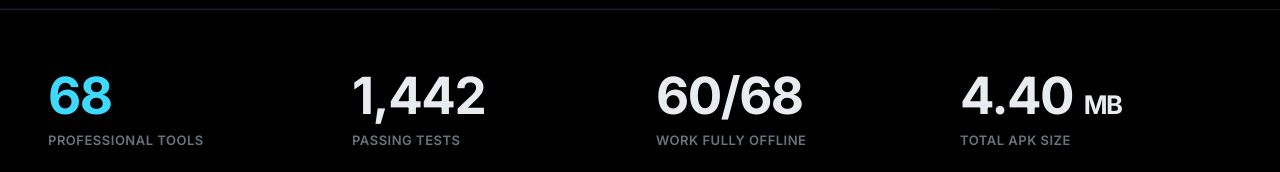
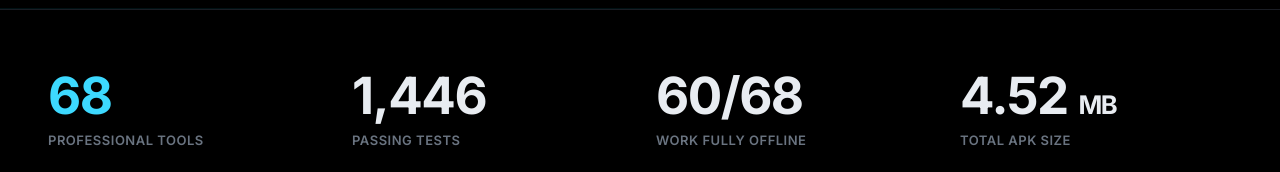
Before and after one commit to VajraXcore/VajraXcore.github.io, a plain HTML site: page index.html in a window 1280 px wide. Shown: the part 714-886 px from the top of the page. Drawn offline with Linux system fonts and the light colour scheme.

Commit message:
Update hero stats bar to v2.0.1: 1,446 passing tests, 4.52 MB APK
The stats band still showed the v2.0.0 numbers (1,442 tests, 4.40 MB).
v2.0.1 added 4 Route Summarizer regression tests (/8, /24, /30, /32),
bringing the total to 1,446; APK size corrected to match the changelog
card's already-fixed 4.52 MB figure.

```diff
--- a/index.html
+++ b/index.html
@@ -411,7 +411,7 @@
     <div class="stat-label">Professional tools</div>
   </div>
   <div>
-    <div class="stat-number">1,442</div>
+    <div class="stat-number">1,446</div>
     <div class="stat-label">Passing tests</div>
   </div>
   <div>
@@ -419,7 +419,7 @@
     <div class="stat-label">Work fully offline</div>
   </div>
   <div>
-    <div class="stat-number">4.40 <span style="font-size:0.5em;">MB</span></div>
+    <div class="stat-number">4.52 <span style="font-size:0.5em;">MB</span></div>
     <div class="stat-label">Total APK size</div>
   </div>
 </section>
```
